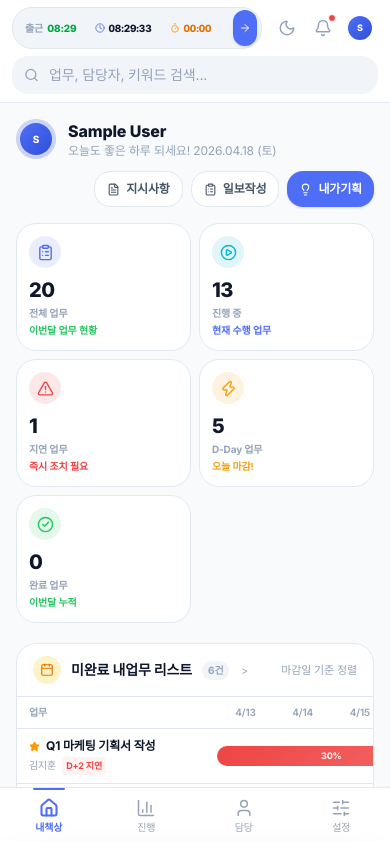
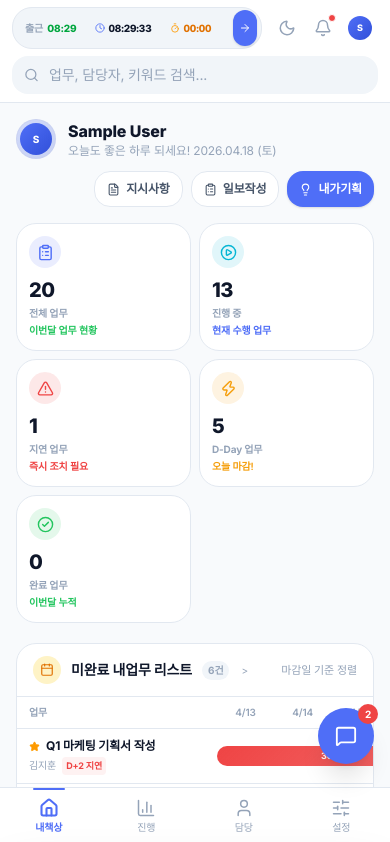
Before and after one commit to Park200200/WorkM, a React (Vite) app: page /#/ in a window 390 px wide. Shown: the top 842 px of the page. Built offline with nearby package versions, Linux system fonts and the light colour scheme; sample sign-in values are in the browser's storage.

Commit message:
createPortal로 모바일 채팅 렌더링

```diff
--- a/src/pages/admin/DashboardPage.tsx
+++ b/src/pages/admin/DashboardPage.tsx
@@ -1,4 +1,5 @@
 import { useState, useMemo, useRef, useEffect } from 'react'
+import { createPortal } from 'react-dom'
 import { useAuthStore } from '../../stores/authStore'
 import { InstructionModal, DailyReportModal, ScheduleModal, ProgressReportModal } from '../../components/modals/DashboardModals'
 
@@ -464,7 +465,9 @@ export function DashboardPage() {
         </div>
       </div>
 
-      {/* ── 모바일 채팅 FAB ── */}
+      {/* ── 모바일 채팅 FAB + 팝업 (Portal로 body에 직접 렌더) ── */}
+      {createPortal(
+      <>
       <button
         onClick={() => setMobileChatOpen(true)}
         className="lg:hidden fixed bottom-20 right-4 z-50 w-14 h-14 rounded-full bg-primary-500 hover:bg-primary-600 text-white shadow-xl flex items-center justify-center transition-transform active:scale-90 cursor-pointer"
@@ -573,6 +576,8 @@ export function DashboardPage() {
         </div>
         </>
       )}
+      </>
+      , document.body)}
       {/* ── 모달들 ── */}
       <InstructionModal open={instrOpen} editTaskId={editTaskId} onClose={() => { setInstrOpen(false); setEditTaskId(null); setRefreshKey(k => k + 1) }} />
       <DailyReportModal open={reportOpen} onClose={() => { setReportOpen(false); setRefreshKey(k => k + 1) }} />
```
